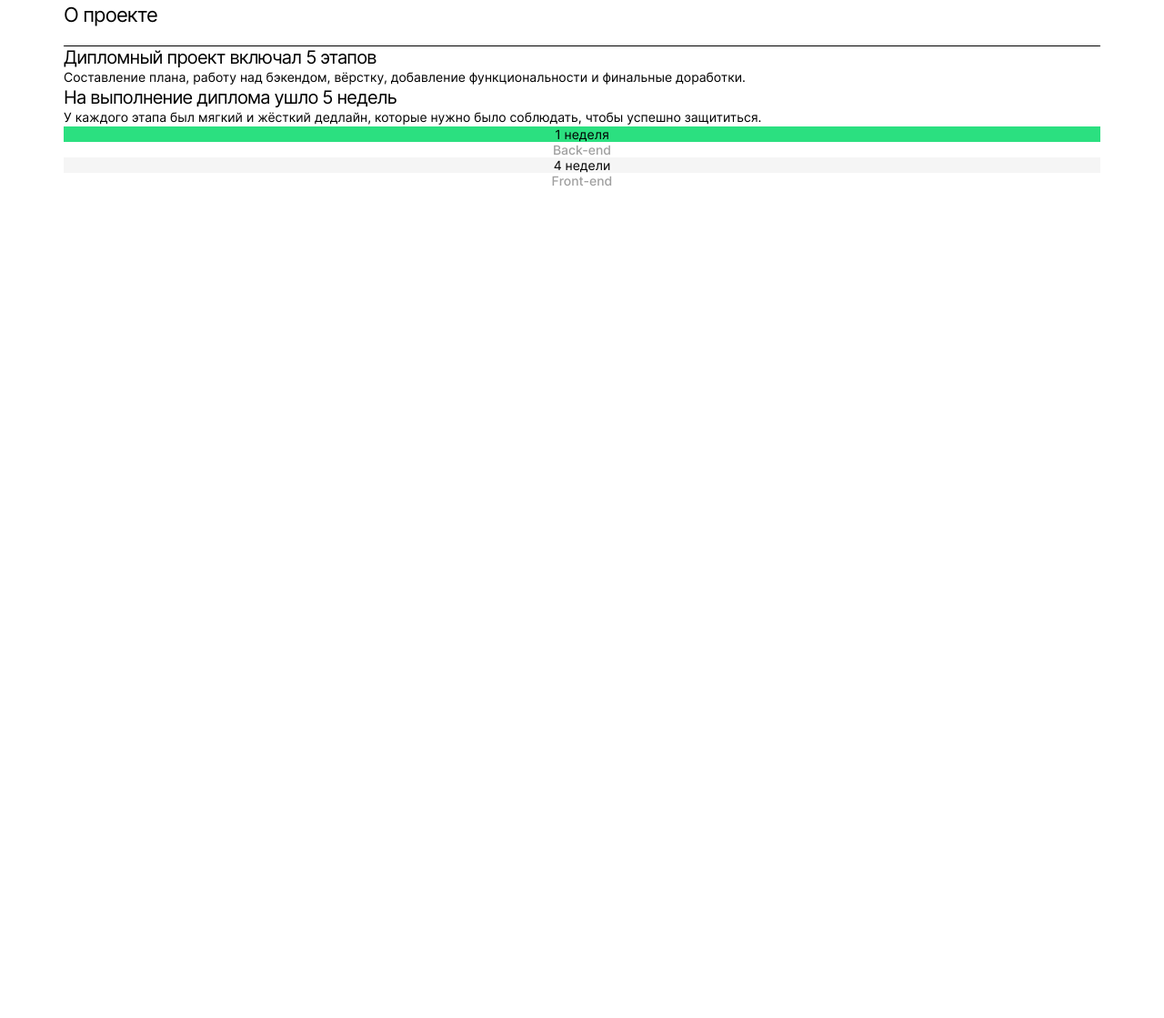
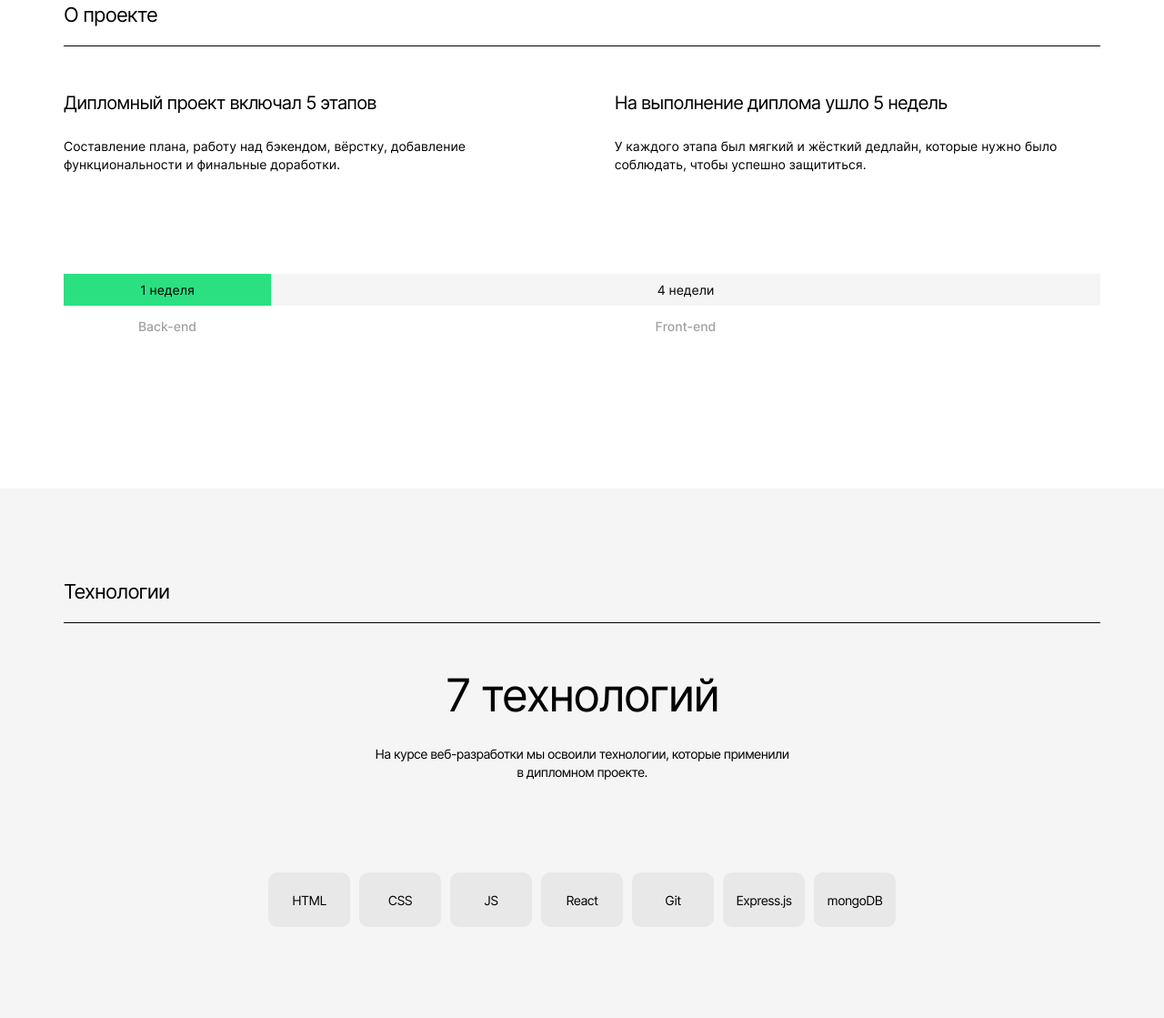
Before and after one commit to Elena-Cake/movies-explorer-frontend, a React app: page / in a window 1280 px wide. Shown: the part 831-1950 px from the top of the page at 91% size. Before the commit the page ends 1148 px from the top, so only its background shows below. Built offline with nearby package versions, Linux system fonts and the light colour scheme.

Commit message:
feat techs

```diff
--- a/src/components/App.css
+++ b/src/components/App.css
@@ -24,7 +24,7 @@
   background-color: var(--white);
   font-family: 'Inter', sans-serif;
   font-style: normal;
-  font-weight: 500;
+  font-weight: 400;
 }
 
 .link {
--- a/src/components/Main/AboutProject/AboutProject.css
+++ b/src/components/Main/AboutProject/AboutProject.css
@@ -1,11 +1,18 @@
 .about {
-    max-width: 1140px;
-    padding: 110px 0;
+    max-width: 1280px;
+    padding: 60px 70px;
     margin: 0 auto;
 }
 
 .about__info {
     display: grid;
+    grid-template-columns: repeat(2, 50%);
+    gap: calc(40/1280 *100%);
+    margin-top: 20px;
+}
+
+.about__point {
+    max-width: 550px;
 }
 
 .about__point-title {
@@ -13,7 +20,7 @@
     font-size: 20px;
     line-height: 24px;
     letter-spacing: -0.04em;
-    margin: 0;
+    margin: 0 0 26px;
     padding: 0;
 }
 
@@ -25,12 +32,18 @@
     padding: 0;
 }
 
+.about__shema {
+    margin: 110px 0;
+    display: grid;
+    grid-template-columns: 20% 80%;
+}
+
 .about__shema_text_bold {
     font-weight: 400;
     font-size: 14px;
     line-height: 17px;
     text-align: center;
-    padding: 9px auto;
+    padding: 9px;
     margin: 0;
 }
 
@@ -40,7 +53,7 @@
     line-height: 17px;
     text-align: center;
     color: var(--grey-text);
-    padding: 14px auto;
+    padding: 14px 0 0 0;
     margin: 0;
 }
 
--- a/src/components/Main/AboutProject/AboutProject.js
+++ b/src/components/Main/AboutProject/AboutProject.js
@@ -18,9 +18,9 @@ function AboutProject() {
       </div>
       <div className='about__shema'>
         <p className='about__shema_text_bold about__shema_back_green'>1 неделя</p>
-        <p className='about__shema_text_transparent about__shema_text_backend'>Back-end</p>
         <p className='about__shema_text_bold about__shema_back_grey'>4 недели</p>
-        <p className='about__shema_text_transparent about__shema_text_frontend'>Front-end</p>
+        <p className='about__shema_text_transparent'>Back-end</p>
+        <p className='about__shema_text_transparent'>Front-end</p>
       </div>
     </div>
   );
--- a/src/components/Main/Main.js
+++ b/src/components/Main/Main.js
@@ -2,12 +2,14 @@
 import AboutProject from './AboutProject/AboutProject';
 import './Main.css';
 import Promo from './Promo/Promo';
+import Techs from './Techs/Techs';
 
 function Main() {
   return (
     <div className="main">
       <Promo />
-      <AboutProject/>
+      <AboutProject />
+      <Techs />
     </div>
   );
 }
--- a/src/components/Main/Techs/Techs.css
+++ b/src/components/Main/Techs/Techs.css
@@ -0,0 +1,36 @@
+.techs {
+    padding: 50px 0 100px;
+    background-color: var(--grey-bg-tehno);
+}
+
+.techs__container {
+    max-width: 1280px;
+    padding: 0 70px;
+}
+
+.techs__title {
+    padding: 0;
+    margin: 0;
+    font-size: 50px;
+    line-height: 58px;
+    font-weight: 400;
+    text-align: center;
+    letter-spacing: -0.04em;
+}
+
+.techs__text {
+    max-width: 460px;
+    margin: 26px auto 100px;
+    font-size: 14px;
+    line-height: 20px;
+    text-align: center;
+    letter-spacing: -0.04em;
+}
+
+.techs__elements {
+    max-width: 690px;
+    display: flex;
+    flex-wrap: wrap;
+    gap: 10px;
+    margin: 0 auto;
+}
--- a/src/components/Main/Techs/Techs.js
+++ b/src/components/Main/Techs/Techs.js
@@ -1,10 +1,22 @@
 
+import Title from '../Title/Title';
 import './Techs.css';
+import TechsElement from './TechsElement/TechsElement';
 
 function Techs() {
+  const techs = ['HTML', 'CSS', 'JS', 'React', 'Git', 'Express.js', 'mongoDB']
+  const techsElements = techs.map((name) => <TechsElement text={name} />)
+
   return (
-    <div className="main">
-
+    <div className="techs">
+      <div className='techs__container'>
+        <Title text={'Технологии'} />
+        <h1 className='techs__title'>7 технологий</h1>
+        <p className='techs__text'>На курсе веб-разработки мы освоили технологии, которые применили в дипломном проекте.</p>
+        <div className='techs__elements'>
+          {techsElements}
+        </div>
+      </div>
     </div>
   );
 }
--- /dev/null
+++ b/src/components/Main/Techs/TechsElement/TechsElement.css
@@ -0,0 +1,18 @@
+.techs-element {
+    width: 90px;
+    height: 60px;
+    background-color: var(--grey-fon);
+    border-radius: 10px;
+    display: flex;
+    justify-content: center;
+    align-items: center;
+}
+
+.techs-element__text {
+    font-size: 14px;
+    line-height: 17px;
+    text-align: center;
+    letter-spacing: -0.04em;
+    padding: 0;
+    margin: 0;
+}
--- /dev/null
+++ b/src/components/Main/Techs/TechsElement/TechsElement.js
@@ -0,0 +1,13 @@
+
+import './TechsElement.css';
+
+function TechsElement({ text }) {
+
+  return (
+    <div className="techs-element">
+      <p className='techs-element__text'>{text}</p>
+    </div>
+  );
+}
+
+export default TechsElement;
--- a/src/components/Main/Title/Title.css
+++ b/src/components/Main/Title/Title.css
@@ -4,7 +4,7 @@
 
 .title__text {
     width: 100%;
-    margin: 0;
+    margin: 50px 0;
     padding: 0 0 20px;
     font-weight: 400;
     font-size: 22px;
```
